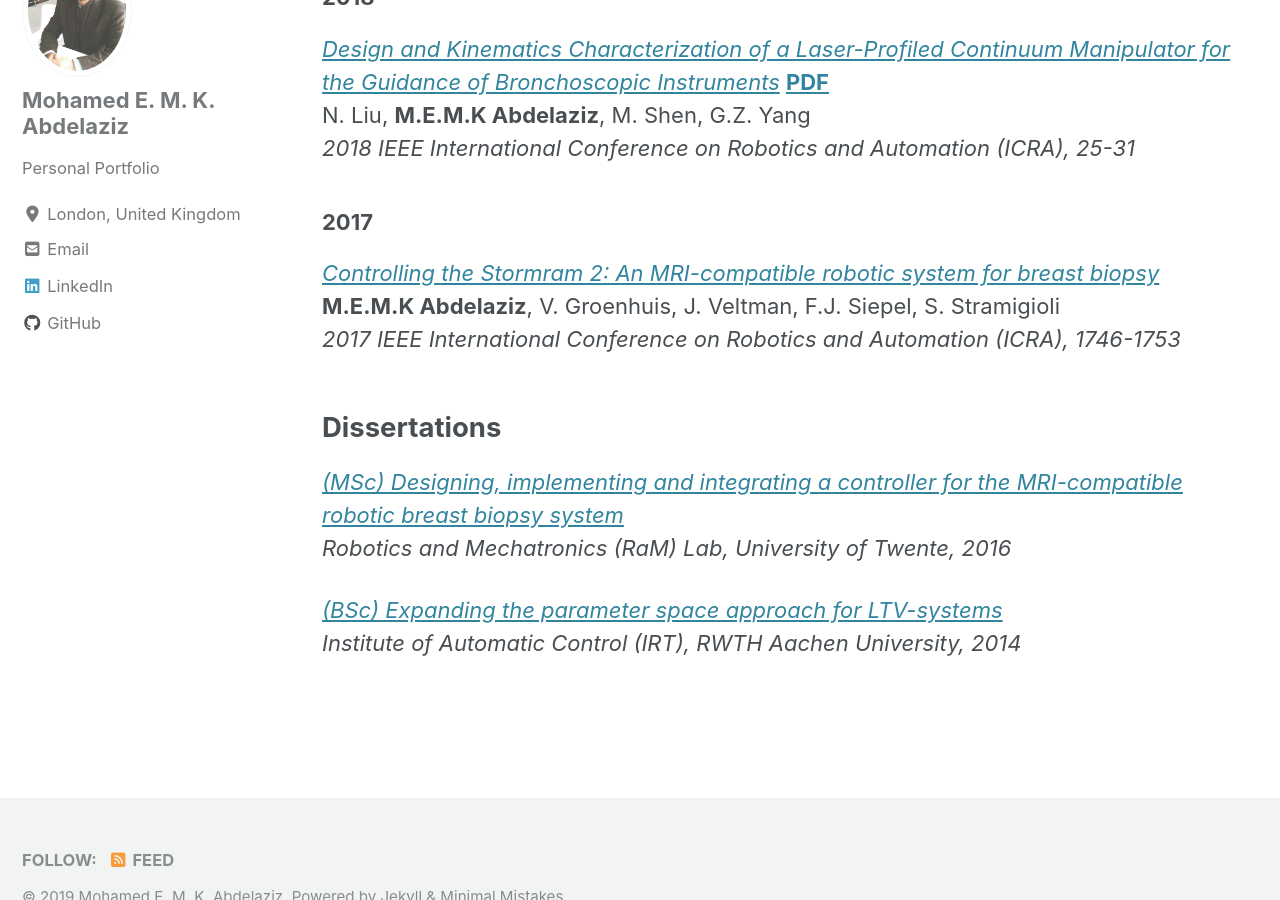
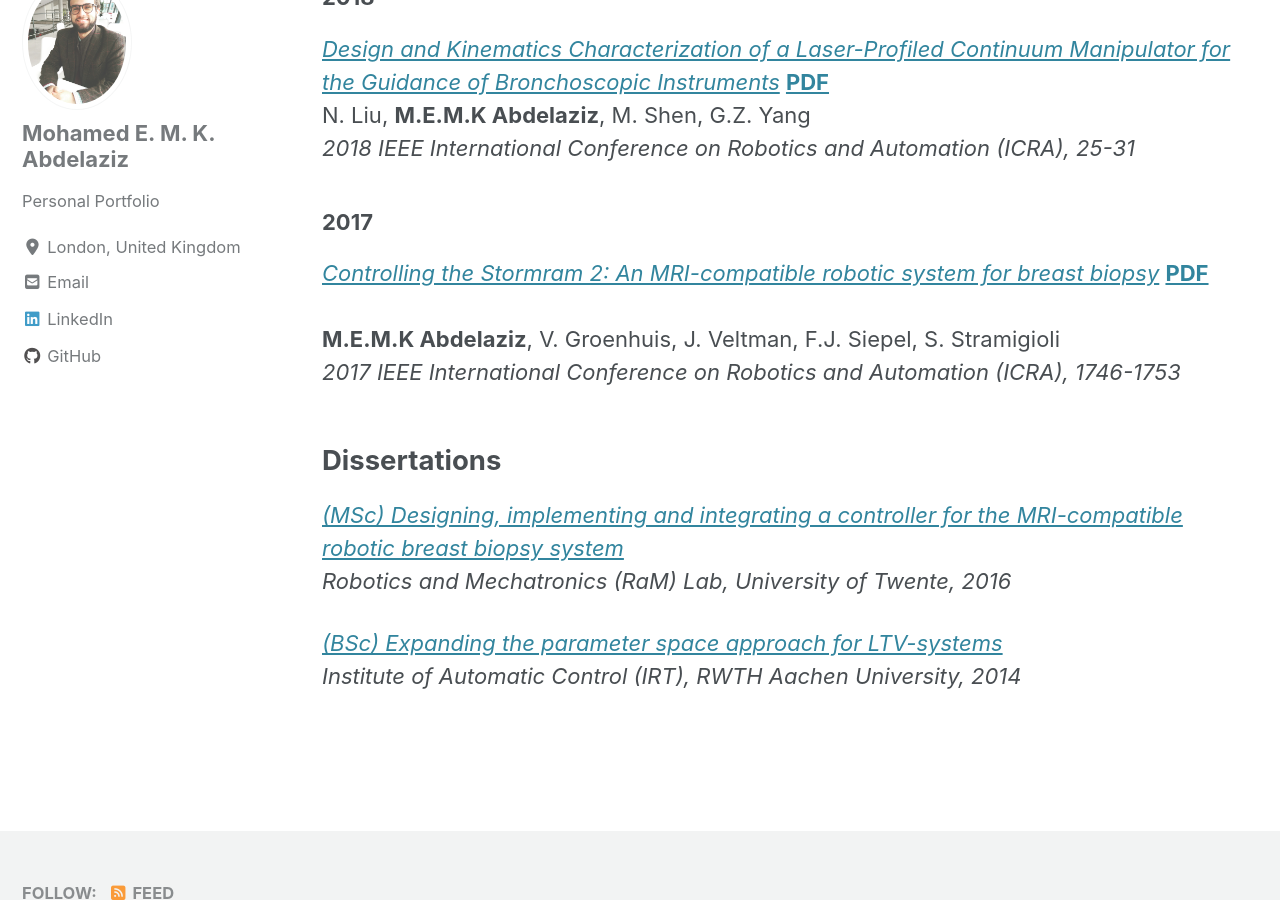
Before and after one commit to memkabdelaziz/memkabdelaziz.github.io, a Jekyll site: the page built from _pages/publications.md, in a window 1280 px wide and 900 px high, scrolled down 744 px. Built offline with Jekyll 4.4.1, drawn with Linux system fonts in a browser that asks for light colours; cached includes are drawn as plain includes; nearby versions of some CDN libraries.

Commit message:
newchange5

```diff
--- a/_pages/publications.md
+++ b/_pages/publications.md
@@ -8,7 +8,7 @@
 
 ## Research Papers
 ### 2019
-*Toward a Versatile Robotic Platform for Fluoroscopy and MRI-Guided Endovascular Interventions: A Pre-Clinical Study* [**PDF**](/images/IROS19-website-accepted.pdf) <br />
+[*Toward a Versatile Robotic Platform for Fluoroscopy and MRI-Guided Endovascular Interventions: A Pre-Clinical Study* **PDF**](/images/IROS19-website-accepted.pdf) <br />
 **M.E.M.K. Abdelaziz**, D. Kundrat, M. Pupillo, G. Dagnino, T.M.Y. Kwok, W. Chi, V. Groenhuis, F.J. Siepel, C. Riga, S. Stramigioli, G.Z. Yang <br />
 *2019 IEEE/RSJ International Conference on Intelligent Robots and Systems (IROS)* **[Accepted]**
 
@@ -22,7 +22,7 @@
 *2018 IEEE International Conference on Robotics and Automation (ICRA), 25-31*
 
 ### 2017
-[*Controlling the Stormram 2: An MRI-compatible robotic system for breast biopsy*](https://ieeexplore.ieee.org/document/7989206) <br />
+[*Controlling the Stormram 2: An MRI-compatible robotic system for breast biopsy*](https://ieeexplore.ieee.org/document/7989206) [**PDF**](/images/ICRA2017-website.pdf) <br /><br />
 **M.E.M.K Abdelaziz**, V. Groenhuis, J. Veltman, F.J. Siepel, S. Stramigioli <br />
 *2017 IEEE International Conference on Robotics and Automation (ICRA), 1746-1753*
 
```
